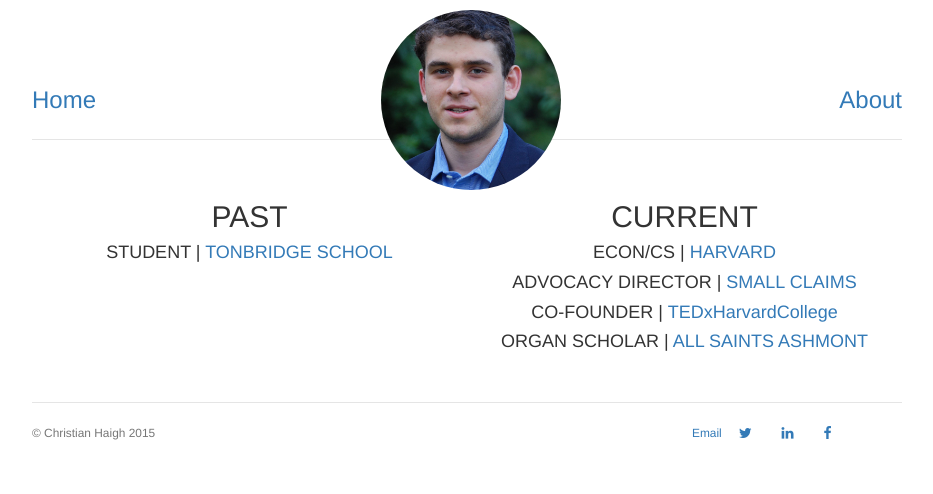
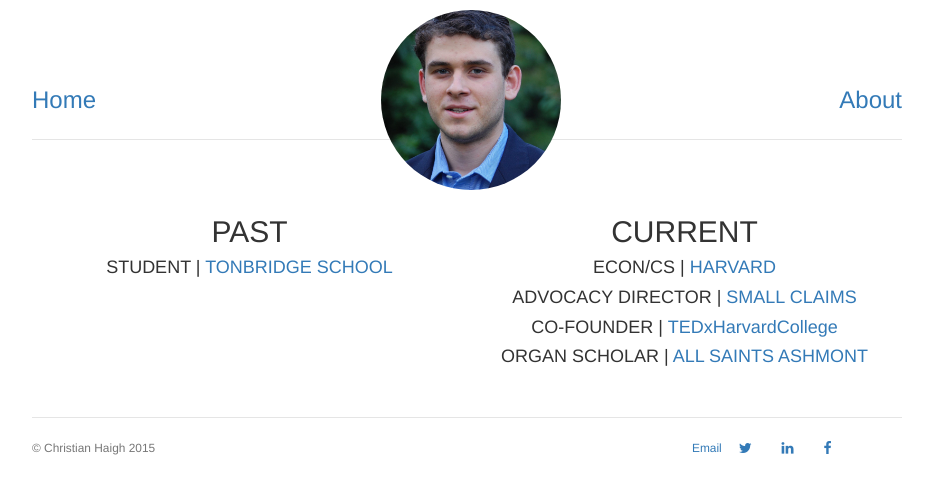
Before and after one commit to christianhaigh/christianhaigh.github.io, a Jekyll site: the page built from index.html, in a window 1280 px wide. Shown: the top 494 px of the page, without its empty margins (175-1108 px from the left). Built offline with Jekyll 4.4.1, drawn with Linux system fonts in a browser that asks for light colours.

Commit message:
Update main.css

```diff
--- a/css/main.css
+++ b/css/main.css
@@ -57,3 +57,7 @@ img{
 .col-sm-6 {
     text-align: center;
 }
+.marketing {
+    padding-top: 15px;
+}
+}
```
